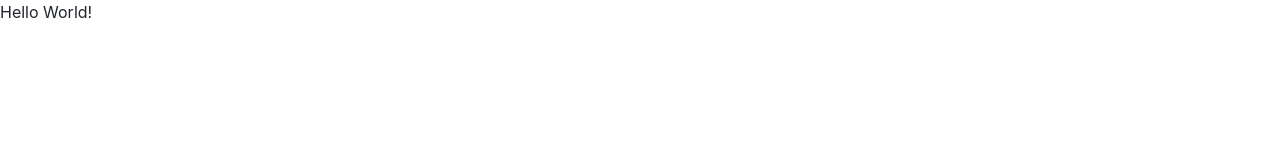
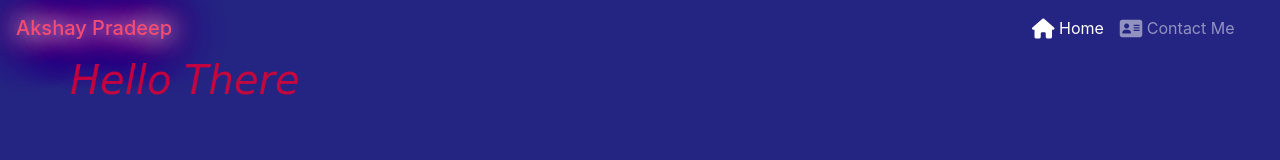
Before and after one commit to akshayp282/akshaypradeep, a website: page index.html in a window 1280 px wide. Drawn offline with nearby package versions, Linux system fonts and the light colour scheme.

Commit message:
Initial commit

```diff
--- /dev/null
+++ b/css/style.css
@@ -0,0 +1,45 @@
+*{
+    margin: 0;
+    padding: 0;
+}
+
+.nm{
+   background-color: #242582;
+}
+body {
+    padding: 0px 0px 0px 0px;
+    z-index: 0;
+    background-color: #242582;
+}
+
+.container{
+    color: #C3073F;
+}
+.navbar-brand.mb-0.h1{
+    color: #f64c72;
+}
+.collapse.navbar-collapse{
+    position: absolute;
+    left: 80vw;
+}
+.hello{
+    font-style: italic;
+    font-family: Brush Script MT, Brush Script Std, cursive;
+}
+.glow {
+    color: #ffffff;
+    text-align: center;
+    -webkit-animation: glow 1s ease-in-out infinite alternate;
+    -moz-animation: glow 1s ease-in-out infinite alternate;
+    animation: glow 1s ease-in-out infinite alternate;
+  }
+@-webkit-keyframes glow {
+    from {
+      text-shadow: 0 0 10px #eeeeee, 0 0 20px #000000, 0 0 30px #000000, 0 0 40px #000000,
+                   0 0 50px #9554b3, 0 0 60px #9554b3, 0 0 70px #9554b3;
+    }
+    to {
+      text-shadow: 0 0 20px #eeeeee, 0 0 30px #ff4da6, 0 0 40px #ff4da6, 0 0 50px #ff4da6,
+                   0 0 60px #ff4da6, 0 0 70px #ff4da6, 0 0 80px #ff4da6;
+    }
+  }
--- a/index.html
+++ b/index.html
@@ -9,10 +9,35 @@
     <link rel="stylesheet" href="node_modules/bootstrap/dist/css/bootstrap.min.css">
     <link rel="stylesheet" href="node_modules/font-awesome/css/font-awesome.min.css">
     <link rel="stylesheet" href="node_modules/bootstrap-social/bootstrap-social.css">
+    <link rel="stylesheet" href="css/style.css">
     <title>Akshay Pradeep</title>
 </head>
 <body>
-    Hello World!
+    <!--Navigation-->
+    <nav class="navbar navbar-expand-lg navbar-dark">
+        <a class="navbar-brand mb-0 h1 glow" href="#">Akshay Pradeep</a>
+        <div class="container">
+        <button class="navbar-toggler" type="button" data-toggle="collapse" data-target="#navbarNavAltMarkup" aria-controls="navbarNavAltMarkup" aria-expanded="false" aria-label="Toggle navigation">
+          <span class="navbar-toggler-icon"></span>
+        </button>
+        <div class="collapse navbar-collapse" id="navbarNavAltMarkup">
+          <div class="navbar-nav">
+            <a class="nav-item nav-link active" href="#"><span class="fa fa-home fa-lg"></span> Home <span class="sr-only">(current)</span></a>
+            <a class="nav-item nav-link" href="#"><span
+                class="fa fa-address-card fa-lg"></span> Contact Me</a>
+          </div>
+        </div>
+    </div>
+      </nav>
+      <div class="container">
+          <div class="row">
+              <div class="col-12"></div>
+              <h1 class="hello">Hello There</h1>
+          </div>
+      </div>
+      <div class="container">
+
+      </div>
     <!-- jQuery first, then Popper.js, then Bootstrap JS. -->
     <script src="node_modules/jquery/dist/jquery.slim.min.js"></script>
     <script src="node_modules/popper.js/dist/umd/popper.min.js"></script>
```
